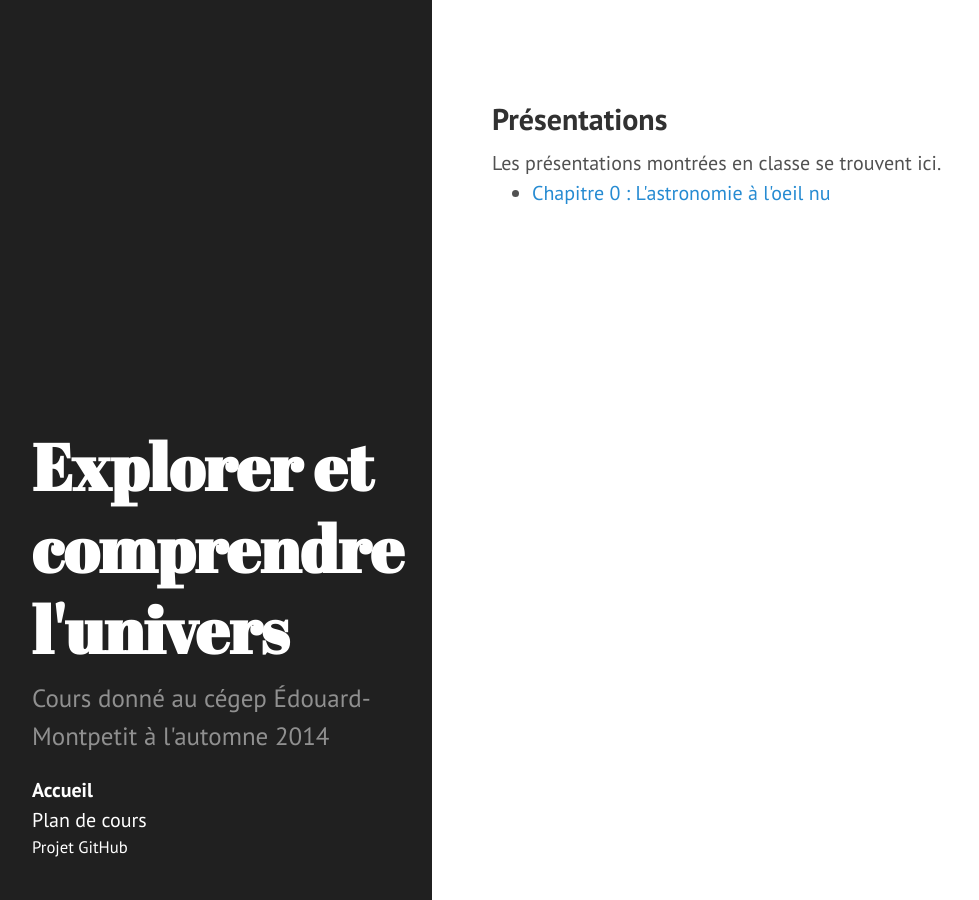
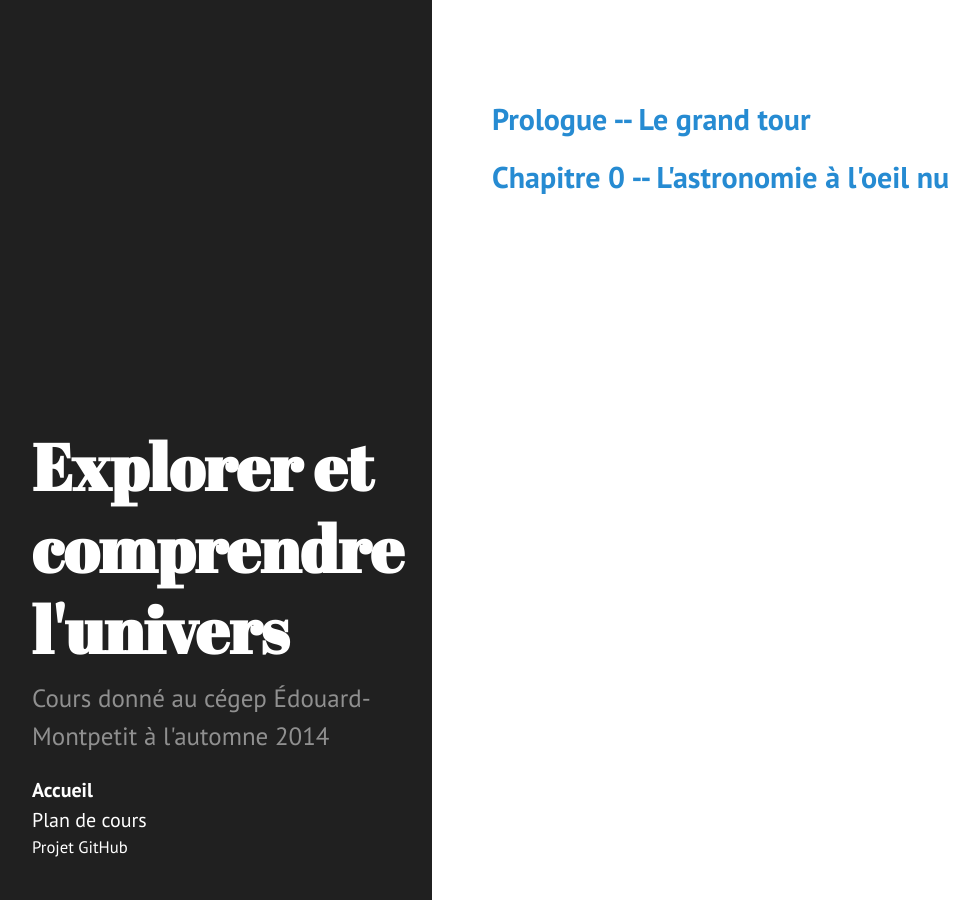
Before and after one commit to loicseguin/astronomie, a Jekyll site: the page built from index.html, in a window 1280 px wide. Shown: the whole page, without its empty margins (8-987 px from the left). Built offline with Jekyll 4.4.1, drawn with Linux system fonts in a browser that asks for light colours; Markdown is read by kramdown in place of the engine named in the settings; the list of posts is cut into pages by our own code.

Commit message:
Ajout du prologue à la page d'accueil

```diff
--- a/index.html
+++ b/index.html
@@ -19,11 +19,6 @@ title: Accueil
   {% endfor %}
 </div>
 
-<h2>Présentations</h2>
-
-Les présentations montrées en classe se trouvent ici.
-
-<ul>
-    <li><a href="http://astro.loicseguin.com/chap00/">Chapitre 0 : L'astronomie
-        à l'oeil nu</a></li>
-</ul>
+<h2><a href="http://astro.loicseguin.com/prologue/">Prologue -- Le grand tour</a></h2>
+<h2><a href="http://astro.loicseguin.com/chap00/">Chapitre 0 -- L'astronomie
+    à l'oeil nu</a></h2>
```
